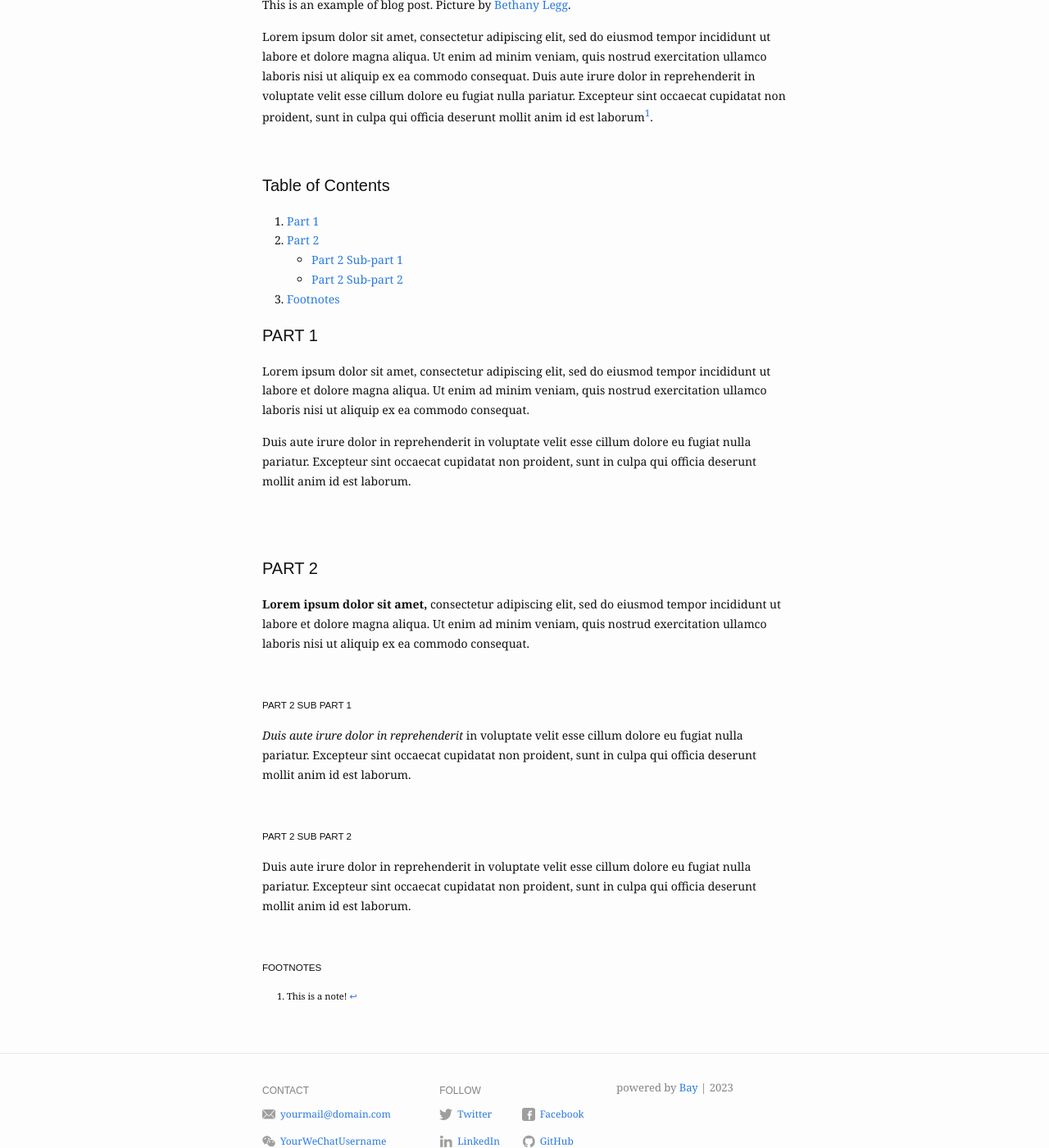
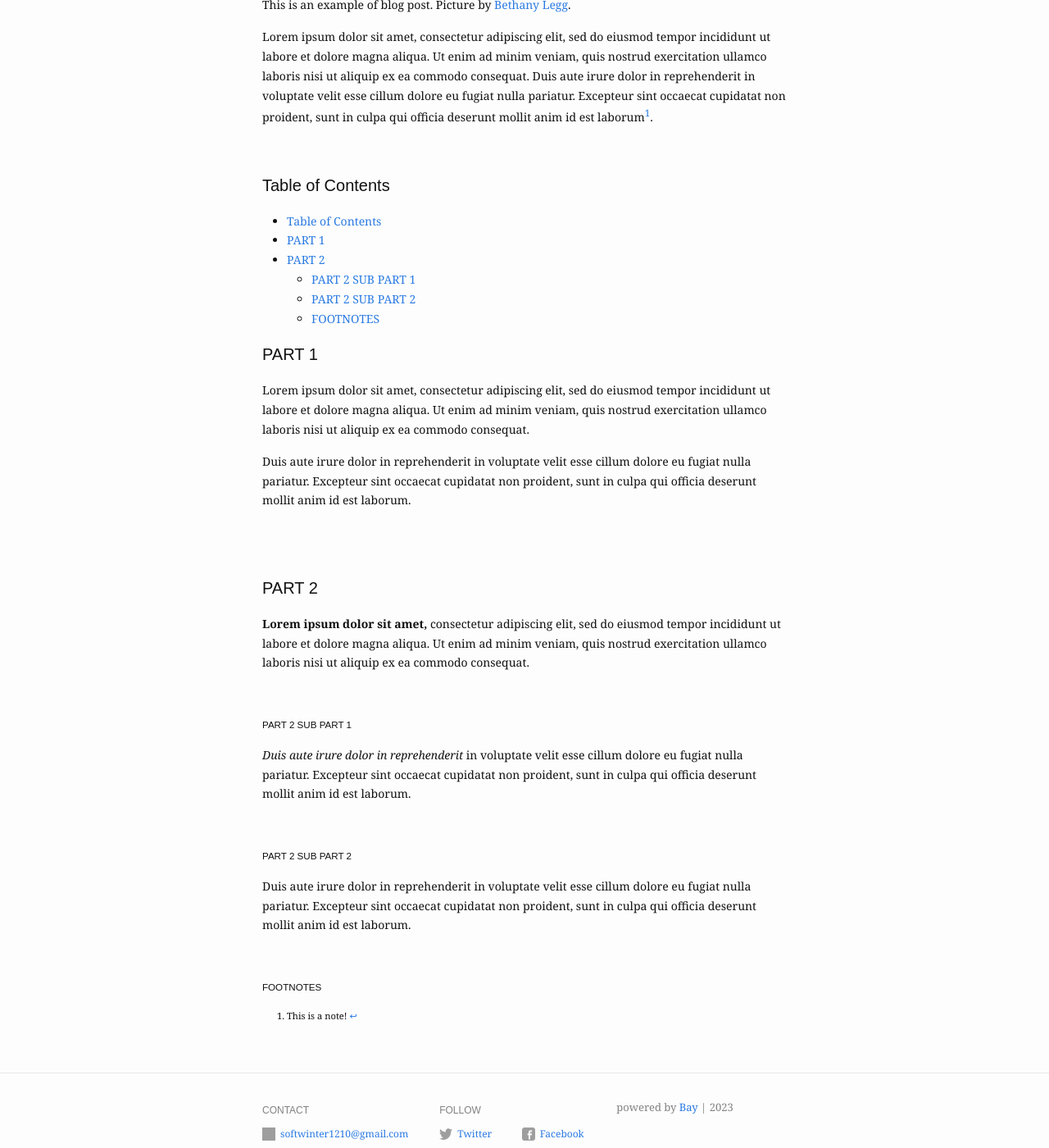
Before and after one commit to leejoohi/leejoohi.github.io, a Jekyll site: the page built from _posts/2019-10-26-example-of-blog-post.md, in a window 1280 px wide and 1400 px high, scrolled down 598 px. Shown: the whole window at 82% size. Built offline with Jekyll 4.4.1, drawn with Linux system fonts in a browser that asks for light colours.

Commit message:
# config.yml 수정 footer link 수정

```diff
--- a/_config.yml
+++ b/_config.yml
@@ -20,11 +20,11 @@
 footer:
   show_powered_by: true
   contact:
-    - name: Email
-      value: yourmail@domain.com
-      link: mailto:yourmail@domain.com
+    - name: LeeJoohee
+      value: softwinter1210@gmail.com
+      link: softwinter1210@gmail.com
     - name: WeChat
-      value: YourWeChatUsername
+      value: sorryihavenowechat
       link: "#"
   follow:
     - name: Twitter
@@ -35,7 +35,7 @@
     - name: LinkedIn
       link: http://linkedin.com/in/YourLinkedInUsername
     - name: GitHub
-      link: http://github.com/YourGitHubUsername
+      link: http://github.com/leejoohi
     - name: Dribbble
       link: https://dribbble.com/YourDribbbleUsername
     - name: RSS
--- a/_includes/wechat-widget.html
+++ b/_includes/wechat-widget.html
@@ -8,7 +8,7 @@
 {% if wechat_username %}
   <div id="wechat-widget">
     <p>
-      Find me on WeChat with the ID <strong>{{ wechat_username }}</strong>, or scan my QR code:
+      sorry i have no wechat account
     </p>
 
     <img src="{{ "/assets/img/wechat-qr-code.png" | absolute_url }}" alt="QR code" id="qr-code" />
--- a/_posts/2019-10-26-example-of-blog-post.md
+++ b/_posts/2019-10-26-example-of-blog-post.md
@@ -19,11 +19,12 @@
 
 
 #### Table of Contents
-1. [Part 1](#part-1)
-2. [Part 2](#part-2)
-    * [Part 2 Sub-part 1](#part-2-sub-part-1)
-    * [Part 2 Sub-part 2](#part-2-sub-part-2)
-3. [Footnotes](#footnotes)
+- [Table of Contents](#table-of-contents)
+- [PART 1](#part-1)
+- [PART 2](#part-2)
+  - [PART 2 SUB PART 1](#part-2-sub-part-1)
+  - [PART 2 SUB PART 2](#part-2-sub-part-2)
+  - [FOOTNOTES](#footnotes)
 
 #### PART 1
 Lorem ipsum dolor sit amet, consectetur adipiscing elit, sed do eiusmod tempor incididunt ut labore et dolore magna aliqua. Ut enim ad minim veniam, quis nostrud exercitation ullamco laboris nisi ut aliquip ex ea commodo consequat.
```
Also changed, not shown: index.md (+1 -3 lines).
